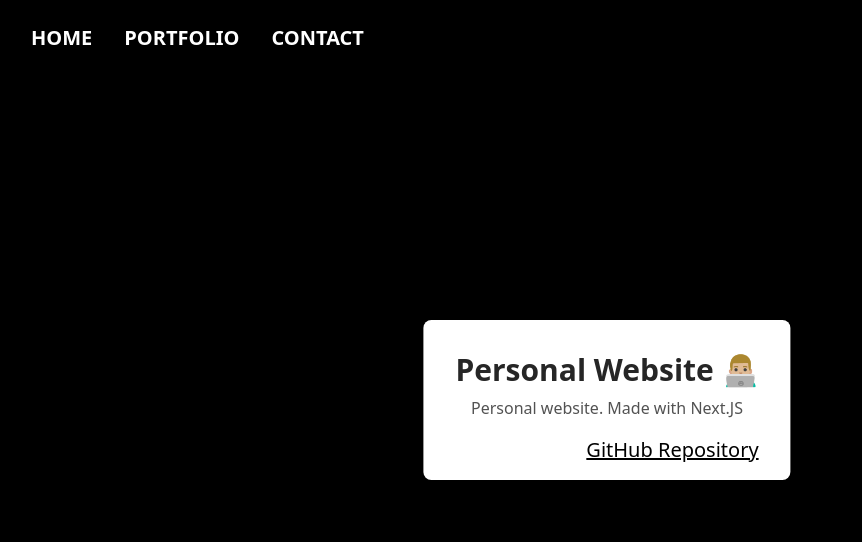
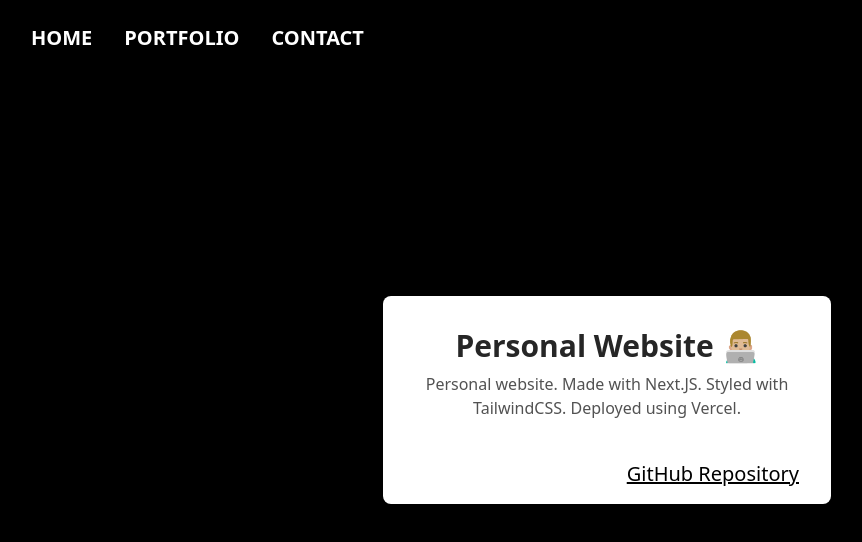
Before and after one commit to Neddoo/neddo.dev, a Next.js app: page /portfolio in a window 1280 px wide. Shown: the top 542 px of the page, without its empty margins (33-895 px from the left). Built offline with nearby package versions, Linux system fonts and the light colour scheme.

Commit message:
👨🏼‍💻 Portfolio Change

```diff
--- a/pages/portfolio.js
+++ b/pages/portfolio.js
@@ -13,13 +13,13 @@ export default function Home() {
         <title>Neddo</title>
       </Head>
       {/*<div class="p-10 grid grid-cols-1 sm:grid-cols-1 md:grid-cols-3 lg:grid-cols-3 xl:grid-cols-3 gap-5">*/}
-        <div class="max-w-md py-4 px-8 bg-white shadow-lg rounded-lg my-20 fadeIn transform hover:-translate-y-1 hover:scale-110 transition duration-300 ease-in-out">
+        <div class="max-w-md py-4 px-8 bg-white shadow-lg rounded-lg my-20 fadeIn transform hover:-translate-y-1 hover:scale-105 transition duration-300 ease-in-out">
           <div class="flex justify-center md:justify-end -mt-16">
           <a class="w-20 h-20 object-cover rounded-full"/>
           </div>
           <div>
             <h2 class="text-gray-800 text-3xl font-semibold">Personal Website 👨🏼‍💻</h2>
-            <p class="mt-2 text-gray-600">Personal website. Made with Next.JS</p>
+            <p class="mt-2 text-gray-600">Personal website. Made with Next.JS. Styled with TailwindCSS. Deployed using Vercel. <br></br><br></br></p>
           </div>
           <div class="flex justify-end mt-4">
             <a target="_blank" href="https://github.com/Neddoo/neddo.codes" class="text-xl font-medium underline text-black">GitHub Repository</a>
```
